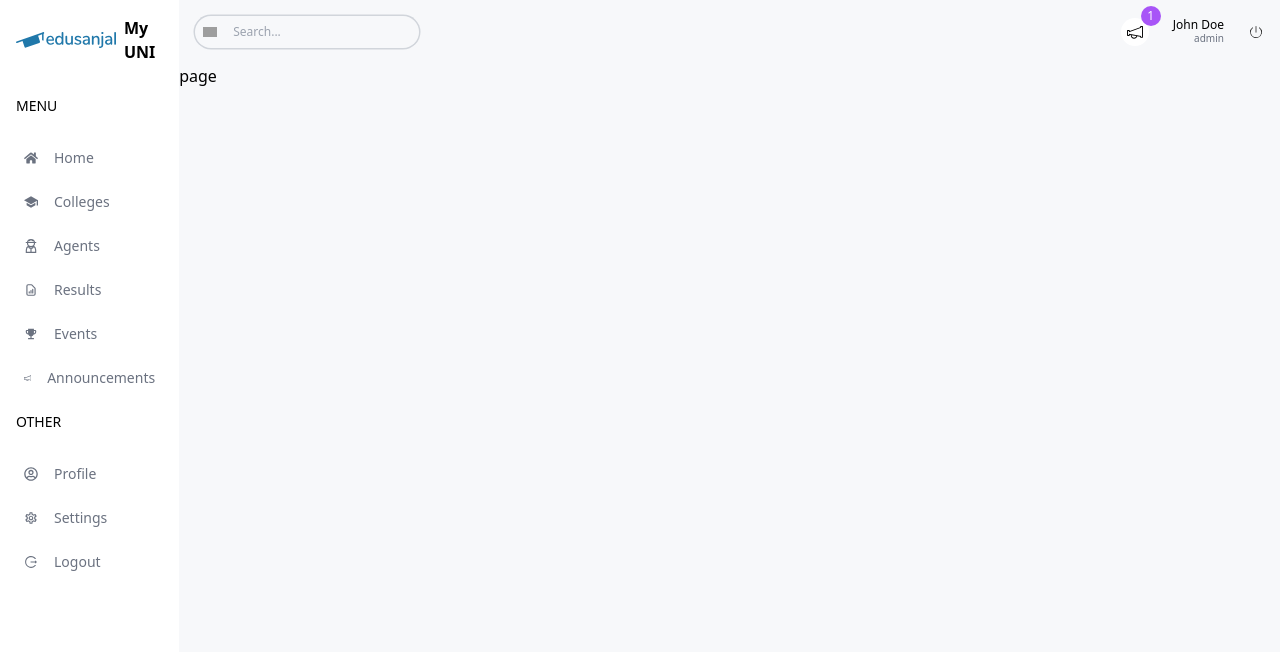
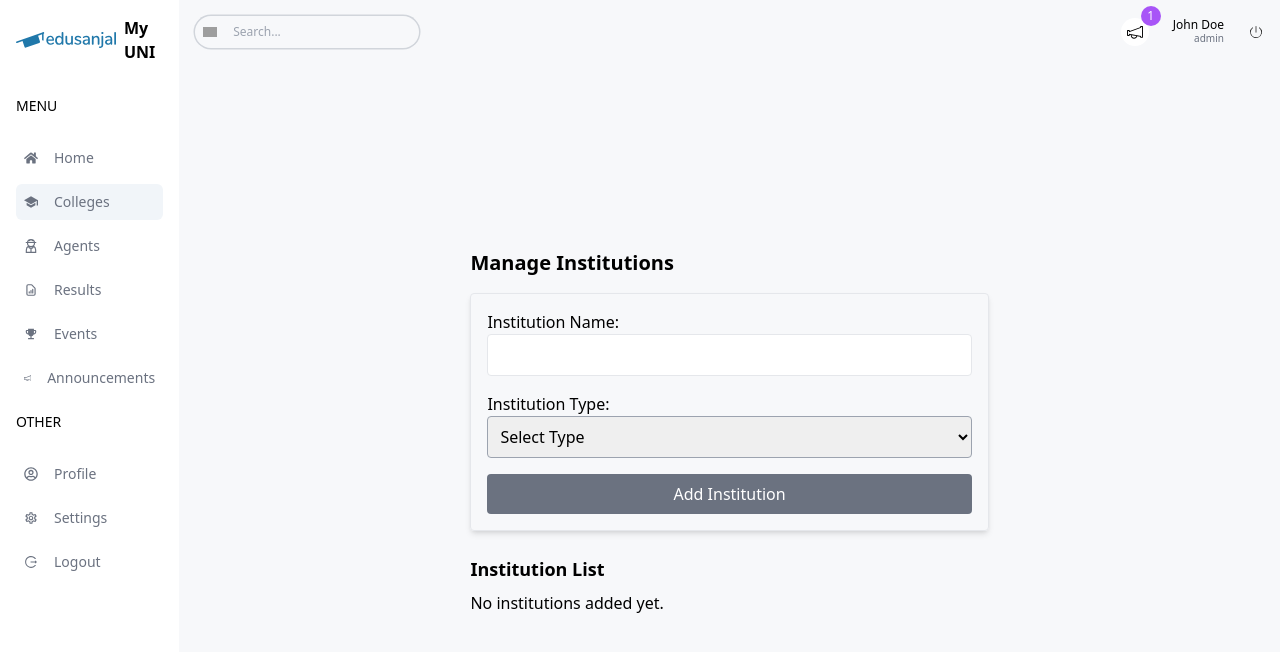
Before and after one commit to Tuna-Technology-Kathmandu/merouni_frontend, a Next.js app in the folder my-app/: page /dashboard/addCollege in a window 1280 px wide. Shown: the top 652 px of the page. Built offline with nearby package versions, Linux system fonts and the light colour scheme; grey boxes are pictures that could not be loaded.

Commit message:
dashboard add college

```diff
--- a/my-app/package.json
+++ b/my-app/package.json
@@ -13,6 +13,7 @@
     "next": "15.1.3",
     "react": "^19.0.0",
     "react-dom": "^19.0.0",
+    "react-hook-form": "^7.54.2",
     "react-icons": "^5.4.0"
   },
   "devDependencies": {
--- a/my-app/src/app/(dashboard)/dashboard/addCollege/page.js
+++ b/my-app/src/app/(dashboard)/dashboard/addCollege/page.js
@@ -1,9 +1,138 @@
-import React from 'react'
+"use client";
+import { useForm } from "react-hook-form";
+import { useState } from "react";
 
-const page = () => {
+export default function ManageInstitutions() {
+  const {
+    register,
+    handleSubmit,
+    reset,
+    formState: { errors, isSubmitting },
+  } = useForm();
+
+  const [institutions, setInstitutions] = useState([]);
+  const [editIndex, setEditIndex] = useState(null);
+
+  // Handle form submission
+  const onSubmit = (data) => {
+    if (editIndex !== null) {
+      const updatedInstitutions = [...institutions];
+      updatedInstitutions[editIndex] = data;
+      setInstitutions(updatedInstitutions);
+      setEditIndex(null);
+    } else {
+      setInstitutions([...institutions, data]);
+    }
+    reset();
+  };
+
+  // Handle edit action
+  const handleEdit = (index) => {
+    setEditIndex(index);
+    reset(institutions[index]);
+  };
+
+  // Handle delete action
+  const handleDelete = (index) => {
+    setInstitutions(institutions.filter((_, i) => i !== index));
+  };
+
   return (
-    <div>page</div>
-  )
+    <div className="p-4 w-5/6 md:w-1/2 mx-auto my-auto">
+      <h1 className="text-xl font-bold mb-4">Manage Institutions</h1>
+
+      <form
+        onSubmit={handleSubmit(onSubmit)}
+        className="flex flex-col gap-4 border p-4 rounded shadow-md "
+      >
+        <div>
+          <label htmlFor="name" className="block font-medium">
+            Institution Name:
+          </label>
+          <input
+            id="name"
+            className="border p-2 w-full rounded"
+            {...register("name", { required: "Name is required" })}
+          />
+          {errors.name && (
+            <span className="text-red-500 text-sm">{errors.name.message}</span>
+          )}
+        </div>
+
+        <div>
+          <label htmlFor="type" className="block font-medium">
+            Institution Type:
+          </label>
+          <select
+            id="type"
+            className="border border-gray-400 p-2 w-full rounded focus:outline-none focus:ring-2 focus:ring-gray-400 hover:border-gray-500"
+            {...register("type", { required: "Type is required" })}
+          >
+            <option value="" className="hover:bg-slate-800">
+              Select Type
+            </option>
+            <option value="college" className=" hover:bg-slate-800">
+              College
+            </option>
+            <option value="school" className="hover:bg-slate-200">
+              School
+            </option>
+            <option value="consultancy" className="hover:bg-slate-200">
+              Consultancy
+            </option>
+            <option value="skill-based" className="hover:bg-slate-200">
+              Skill-Based Institution
+            </option>
+          </select>
+
+          {errors.type && (
+            <span className="text-red-500 text-sm">{errors.type.message}</span>
+          )}
+        </div>
+
+        <button
+          type="submit"
+          disabled={isSubmitting}
+          className="bg-gray-500 text-white py-2 px-4 rounded hover:bg-gray-600"
+        >
+          {editIndex !== null ? "Update Institution" : "Add Institution"}
+        </button>
+      </form>
+
+      <div className="mt-6">
+        <h2 className="text-lg font-bold mb-2">Institution List</h2>
+        {institutions.length === 0 ? (
+          <p>No institutions added yet.</p>
+        ) : (
+          <ul className="space-y-4">
+            {institutions.map((institution, index) => (
+              <li
+                key={index}
+                className="border p-4 rounded flex justify-between items-center"
+              >
+                <div>
+                  <p className="font-bold">{institution.name}</p>
+                  <p className="text-sm text-gray-500">{institution.type}</p>
+                </div>
+                <div className="flex gap-2">
+                  <button
+                    onClick={() => handleEdit(index)}
+                    className="bg-yellow-400 text-white py-1 px-3 rounded hover:bg-yellow-500"
+                  >
+                    Edit
+                  </button>
+                  <button
+                    onClick={() => handleDelete(index)}
+                    className="bg-red-500 text-white py-1 px-3 rounded hover:bg-red-600"
+                  >
+                    Delete
+                  </button>
+                </div>
+              </li>
+            ))}
+          </ul>
+        )}
+      </div>
+    </div>
+  );
 }
-
-export default page
--- a/my-app/src/app/components/Menu.jsx
+++ b/my-app/src/app/components/Menu.jsx
@@ -1,4 +1,4 @@
-'use client';
+"use client";
 
 import { usePathname } from "next/navigation";
 import Link from "next/link";
@@ -26,7 +26,7 @@ const menuItems = [
       {
         icon: <IoSchoolSharp />,
         label: "Colleges",
-        href: "/dashboard/colleges",
+        href: "/dashboard/addCollege",
         visible: ["admin", "teacher"],
       },
       {
@@ -82,7 +82,7 @@ const menuItems = [
 
 const Menu = () => {
   const pathname = usePathname();
-  const role = "admin"; // Hardcoded for now; replace with dynamic role if needed
+  const role = "admin";
 
   return (
     <div className="mt-4 text-sm text-black">
```
Also changed, not shown: 1 other file (tests, documents, lock files or other folders).
